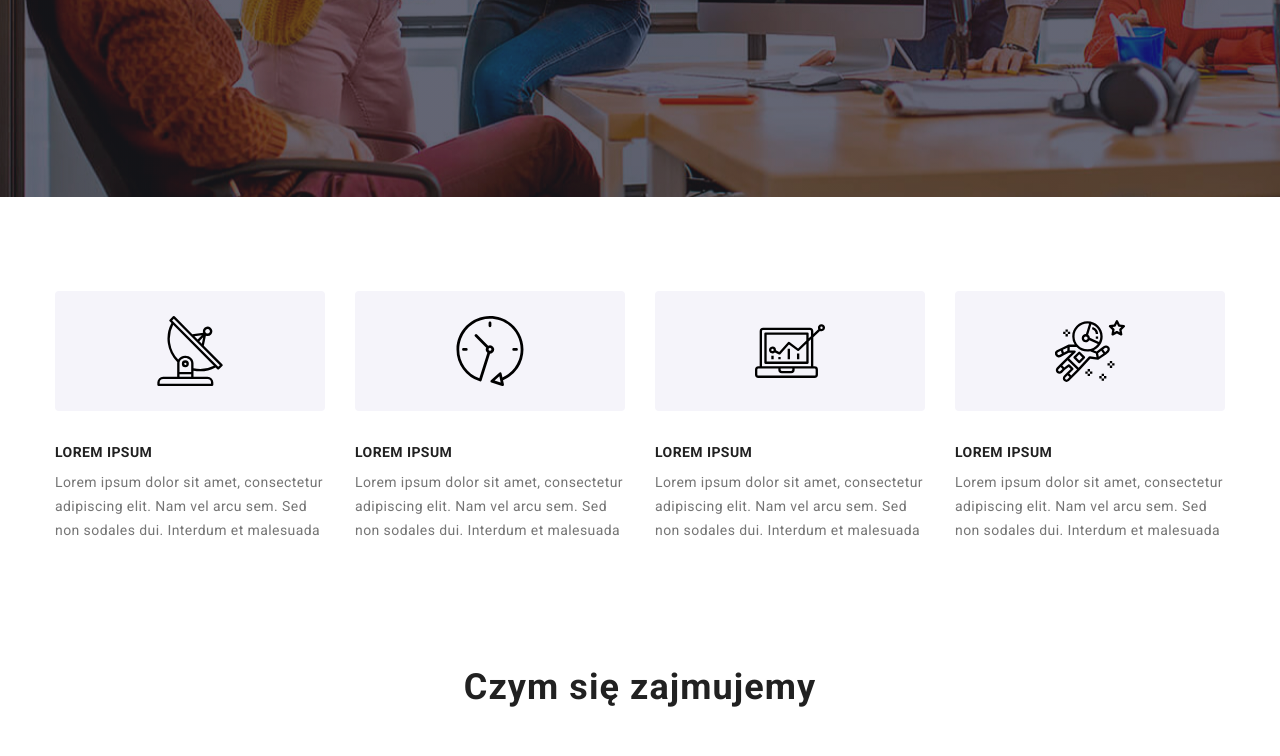
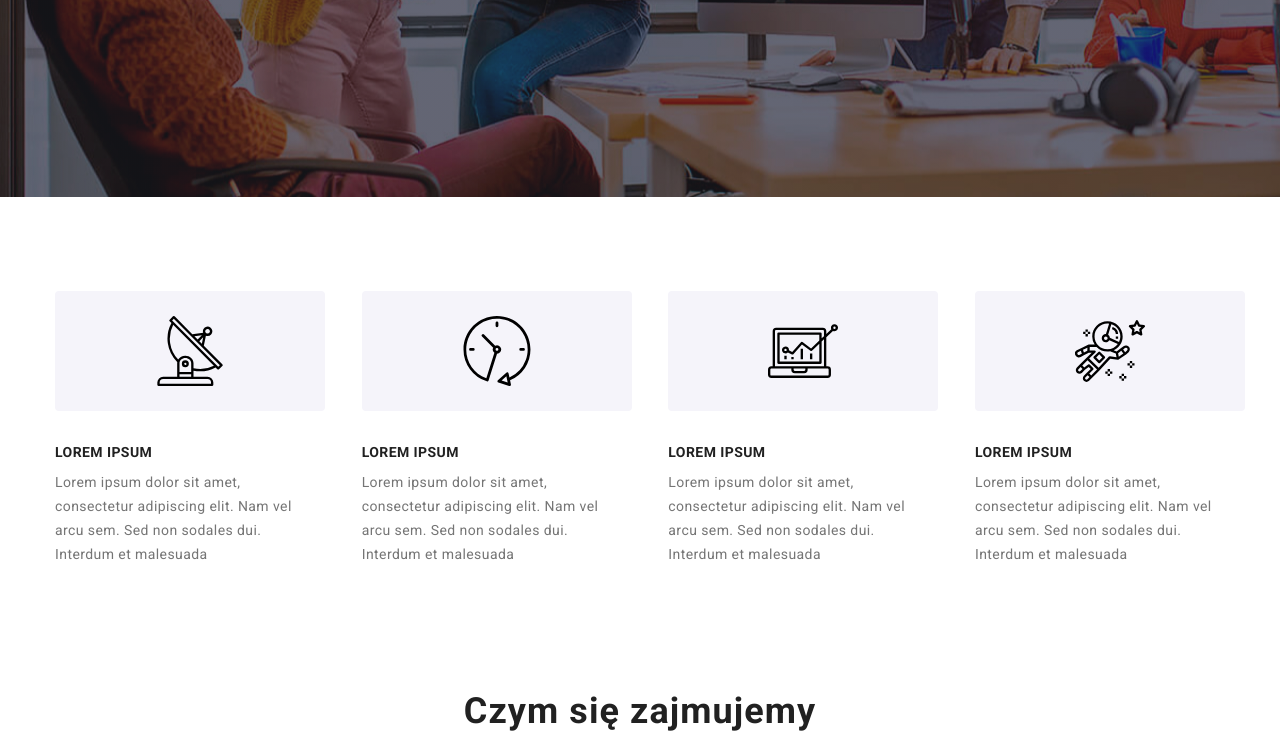
Before and after one commit to Paurowicz/goit-markup-hw-08, a plain HTML site: page index.html in a window 1280 px wide. Shown: the part 475-1231 px from the top of the page. Drawn offline with nearby package versions, Linux system fonts and the light colour scheme.

Commit message:
bugs fixed

```diff
--- a/CSS/lorem-ipsum.css
+++ b/CSS/lorem-ipsum.css
@@ -100,6 +100,7 @@
 
   .ul-main1 {
     flex-direction: row;
+    flex-wrap: nowrap;
     justify-content: space-between;
     list-style-type: none;
 
@@ -107,7 +108,7 @@
   }
 
   .help-sec {
-    width: 270px;
+    width: 250px;
   }
 
   .icons-1 {
```
